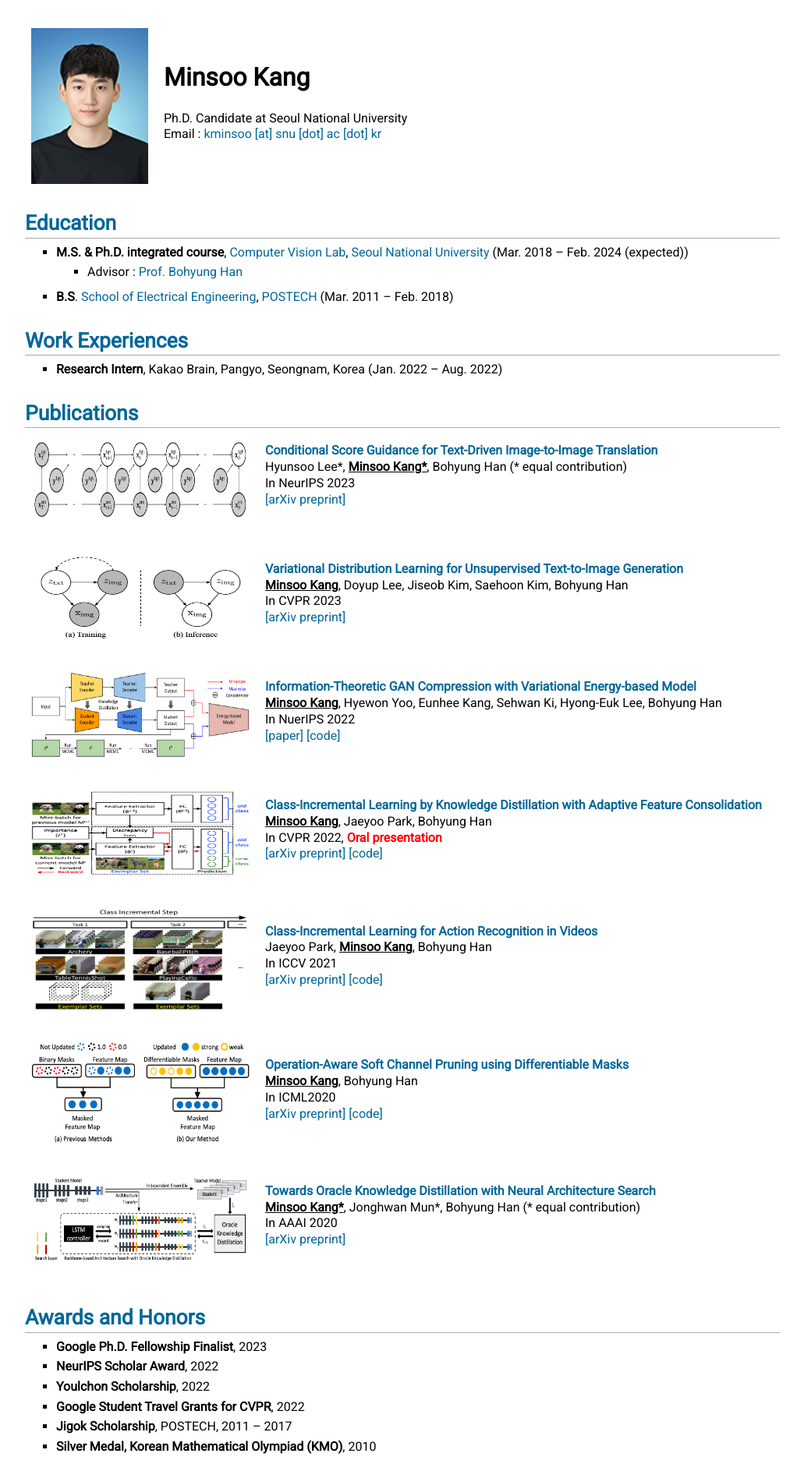
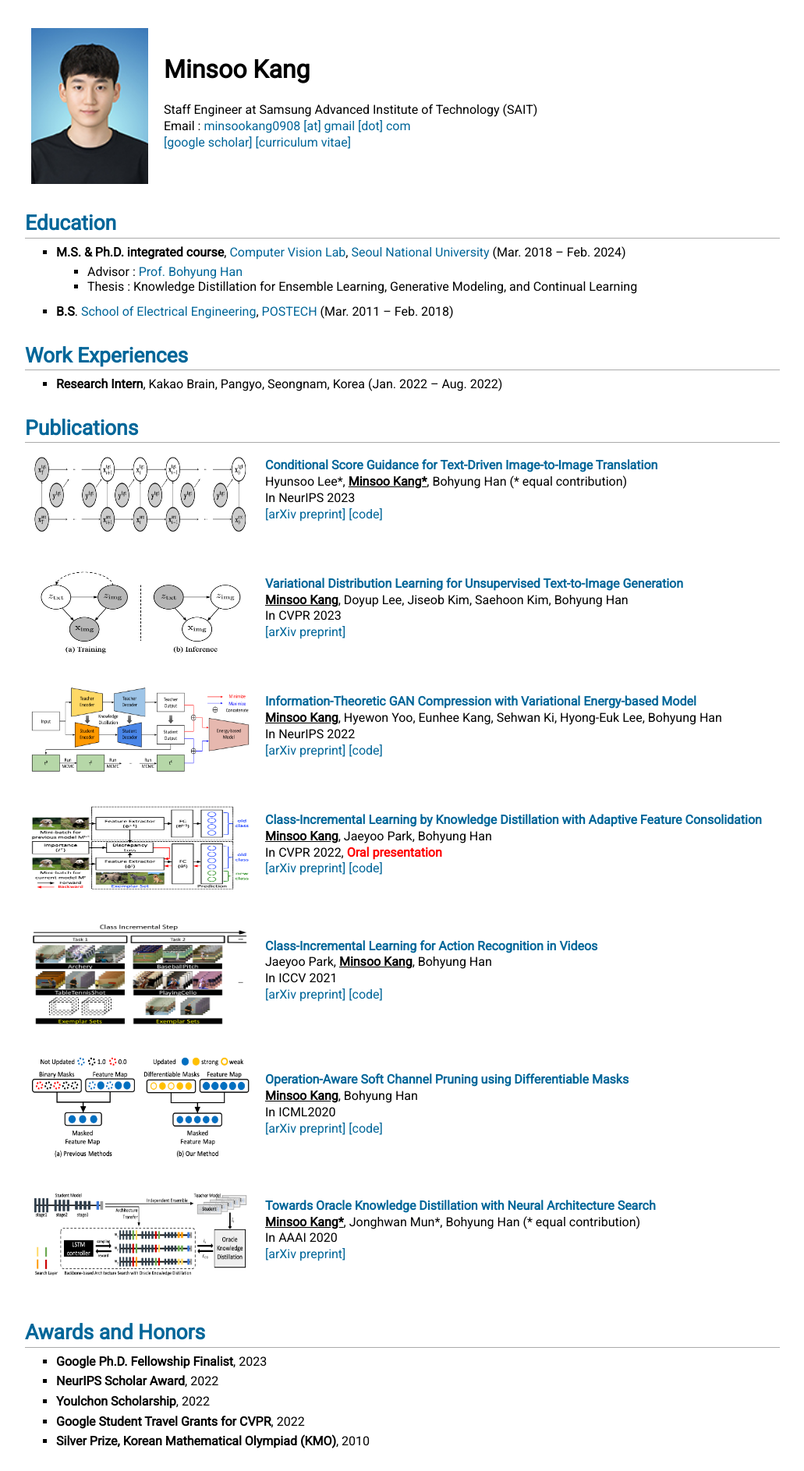
Before and after one commit to kminsoo/kminsoo.github.io, a plain HTML site: page index.html in a window 1280 px wide. Shown: the whole page at 78% size, without its empty margins (124-1155 px from the left). Drawn offline with Linux system fonts and the light colour scheme.

Commit message:
Trigger rebuild

```diff
--- a/index.html
+++ b/index.html
@@ -36,40 +36,14 @@
                      <font size="6"> Minsoo Kang </font>
                   </b>
                   <br /> <br />
-                  Ph.D. Candidate at Seoul National University <br />
-                  Email : <a href="mailto:kminsoo@snu.ac.kr">kminsoo [at] snu [dot] ac [dot] kr </a> <br />
+                  Staff Engineer at Samsung Advanced Institute of Technology (SAIT) <br />
+                  Email : <a href="mailto:minsookang0908@gmail.com">minsookang0908 [at] gmail [dot] com </a> <br />
+                  <a href="https://scholar.google.com/citations?user=in5F4IUAAAAJ&hl=ko">[google scholar]</a>
+                  <a href="https://drive.google.com/file/d/1p-HfkrfG5bUoO06Y-iGHXyBnhPmYEiFX/view?usp=sharing">[curriculum vitae]</a>
                </p>
             </td>
          </tr>
       </table>
-
-      <!--
-         <h1>News</h1>
-         <ul>
-            <li><p>[Feb 2020] One paper is accepted to CVPR 2020.
-            <li><p>[Nov 2019] One paper is accepted to AAAI 2020.
-            <li><p>[Apr 2019] Our paper entiled "Streamlined Dense Video Captioning" is now available on arXiv. This work is done during my internship program at Sanp Research.
-                  <a class="news" target="_blank" href="http://arxiv.org/abs/1904.03870">[arXiv preprint]</a>
-            </li>
-            <li><p>[Apr 2019] We release the dataset and code for the paper "Transfer Learning via Unsupervised Task Discovery for Visual Question Answering"
-                  and the paper is available on arXiv.
-                  <a class="news" target="_blank" href="https://arxiv.org/abs/1810.02358">[arXiv preprint]</a>
-                  <a class="news" target="_blank" href="https://github.com/HyeonwooNoh/vqa_task_discovery">[code]</a>
-            </li>
-            <li><p>[Feb 2019] Two papers "Streamlined Dense Video Captioning" <font color=red>(oral)</font> and "Transfer Learning via Unsupervised Task Discovery for Visual Question Answering" are accepted to CVPR 2019.
-            </li>
-            <li><p>[Sep 2018] Our paper "Learning to Specialize with Knowledge Distillation for Visual Question Answering" is accepted to NeurIPS 2018.
-            </li>
-            <li><p>[Jun 2018] I am working at Snap Research in Venice as a research intern.
-            </li>
-            Our paper <strong>"Regularizing Deep Neural Networks by Noise: Its Interpretation and Optimization"</strong> is accepted to <strong>NIPS 2017</strong>.
-<a class="news" target="_blank" href="https://arxiv.org/abs/1710.05179">[paper]</a><a class="news" target="_blank" href="./papers/noh2017regularizing/noh2017regularizing_poster.pdf">[poster]</a><a class="news" target="_blank" href="https://youtu.be/QA8K4zQmLc4">[video]</a/>
-            <li><p>[Dec 2016] Our paper about new dataset of video question answering, which is called as MarioQA, is now available at <b><a href="http://arxiv.org/abs/1612.01669">arXiv</a></b> </p>
-            </li>
-            <li><p>[Nov 2016] Our paper about image captioning has been accepted to AAAI 2017 </p>
-            </li>
-         </ul>
-         -->
 
 
       <!-- Education Section -->
@@ -77,10 +51,11 @@
       <ul>
          <li>
             <p><b>M.S. &amp; Ph.D. integrated course</b>, <a href="http://cv.snu.ac.kr">Computer Vision Lab</a>, <a
-															 href="http://snu.ac.kr">Seoul National University</a> (Mar. 2018 &ndash; Feb. 2024 (expected))</p>
+															 href="http://snu.ac.kr">Seoul National University</a> (Mar. 2018 &ndash; Feb. 2024)</p>
          </li>
          <ul>
             <li>Advisor : <a href="http://cv.snu.ac.kr/~bhhan">Prof. Bohyung Han</a>
+            <li>Thesis : Knowledge Distillation for Ensemble Learning, Generative Modeling, and Continual Learning
          </ul>
          <li>
             <p><b>B.S</b>. <a href="http://ee.postech.ac.kr">School of Electrical Engineering</a>, <a
@@ -114,6 +89,7 @@
                   Hyunsoo Lee*, <u><b>Minsoo Kang*</b></u>, Bohyung Han (* equal contribution) <br />
                   In NeurIPS 2023 <br />
                   <a class="news" target="_blank" href="https://arxiv.org/abs/2305.18007">[arXiv preprint]</a>
+				  <a class="news" target="_blank" href="https://github.com/Hleephilip/CSG">[code]</a>
                </p>
             </td>
          </tr>
@@ -149,9 +125,9 @@
                <p><b><a href="https://arxiv.org/abs/2303.16050">
                         Information-Theoretic GAN Compression with Variational Energy-based Model</a></b> <br />
                   <u><b>Minsoo Kang</b></u>, Hyewon Yoo, Eunhee Kang, Sehwan Ki, Hyong-Euk Lee, Bohyung Han<br />
-                  In NuerIPS 2022 <br />
+                  In NeurIPS 2022 <br />
                   <a target="_blank"
-                     href="https://arxiv.org/abs/2303.16050">[paper]</a>
+                     href="https://arxiv.org/abs/2303.16050">[arXiv preprint]</a>
 				  <a class="news" target="_blank" href="https://openreview.net/attachment?id=sRKNkpUMQNr&name=supplementary_material">[code]</a>
                </p>
             </td>
@@ -256,31 +232,11 @@
             <p><b>Google Student Travel Grants for CVPR</b>, 2022</p>
          </li>
          <li>
-            <p><b>Jigok Scholarship</b>, POSTECH, 2011 –
-               2017</p>
-         </li>
-         <li>
-            <p><b>Silver Medal, Korean Mathematical Olympiad (KMO)</b>, 2010</p>
+            <p><b>Silver Prize, Korean Mathematical Olympiad (KMO)</b>, 2010</p>
          </li>
       </ul>
 
 
-      <!-- Projects Section -->
-      <!--
-         <h1>Projects</h1>
-         <ul>
-            <li><p><b>Video Question Answering with Temporal Reasoning</b> <br />
-            Software R&amp;D Center, Samsung Electronics Co., South Korea <br />
-            (Aug 2016 - Dec 2016)</p>
-            </li>
-         </ul>
-         <ul>
-            <li><p><b>Development of Image Caption Generation Algorithm</b> <br />
-            DMC R&amp;D Center, Samsung Electronics Co., South Korea <br />
-            (Aug 2015 - Jul 2016)</p>
-            </li>
-         </ul>
-		 -->
    </div>
 </body>
 
```
Also changed, not shown: 1 other file.
